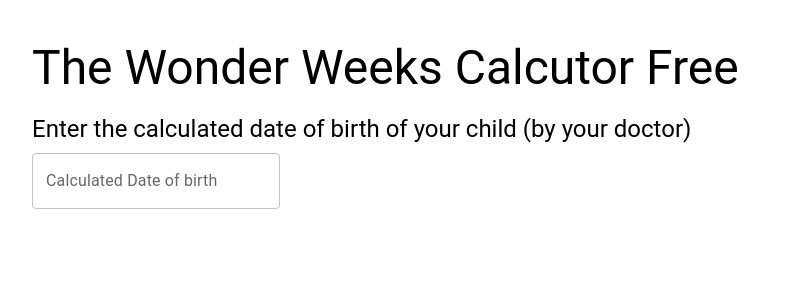
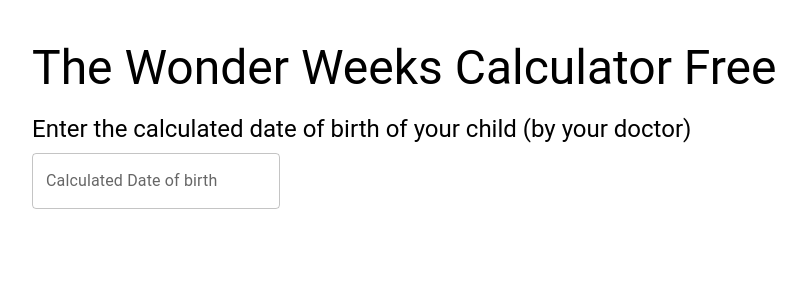
Before and after one commit to bykof/the-wonder-weeks, a React (Create React App) app: page / in a window 1280 px wide. Shown: the top 300 px of the page, without its empty margins (182-988 px from the left). Built offline with nearby package versions, Linux system fonts and the light colour scheme.

Commit message:
fix typo

```diff
--- a/public/index.html
+++ b/public/index.html
@@ -7,7 +7,7 @@
     <meta name="theme-color" content="#000000" />
     <meta
       name="description"
-      content="The Wonder Weeks Calculator, to calculate the leaps of your child"
+      content="The Wonder Weeks (Leaps) Calculator, to calculate the leaps of your child"
     />
     <link rel="apple-touch-icon" href="%PUBLIC_URL%/logo192.png" />
     <!--
@@ -24,7 +24,7 @@
       work correctly both with client-side routing and a non-root public URL.
       Learn how to configure a non-root public URL by running `npm run build`.
     -->
-    <title>The Wonder Weeks Calculator Free</title>
+    <title>The Wonder Weeks (Leaps) Calculator Free</title>
   </head>
   <body>
     <noscript>You need to enable JavaScript to run this app.</noscript>
--- a/src/components/LeapCalculator.js
+++ b/src/components/LeapCalculator.js
@@ -20,7 +20,7 @@
   return (
     <Container maxWidth="md" sx={{ marginTop: 5 }}>
       <Typography variant="h3" gutterBottom>
-        The Wonder Weeks Calcutor Free
+        The Wonder Weeks Calculator Free
       </Typography>
       <Typography variant="h5" gutterBottom>
         Enter the calculated date of birth of your child (by your doctor)
```
